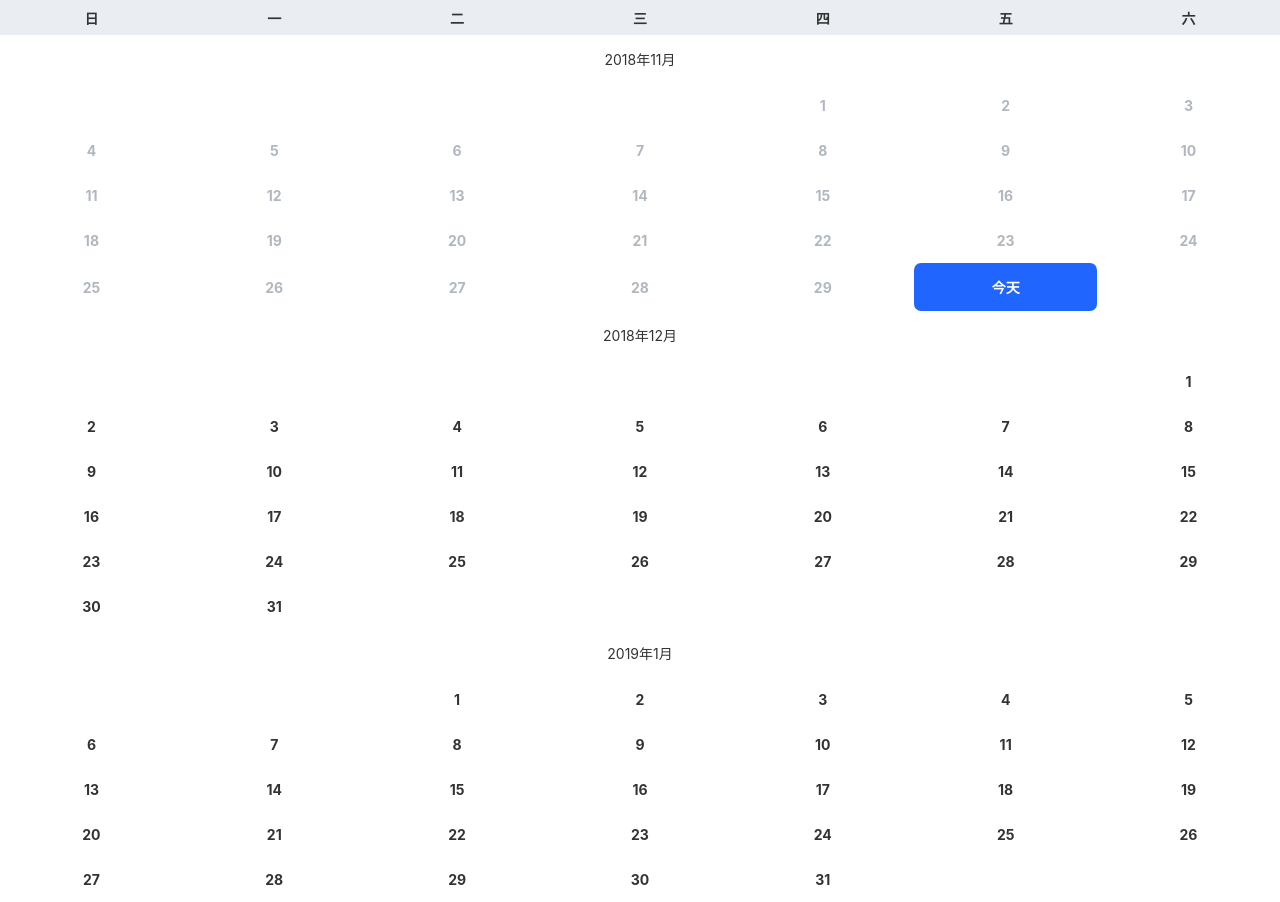
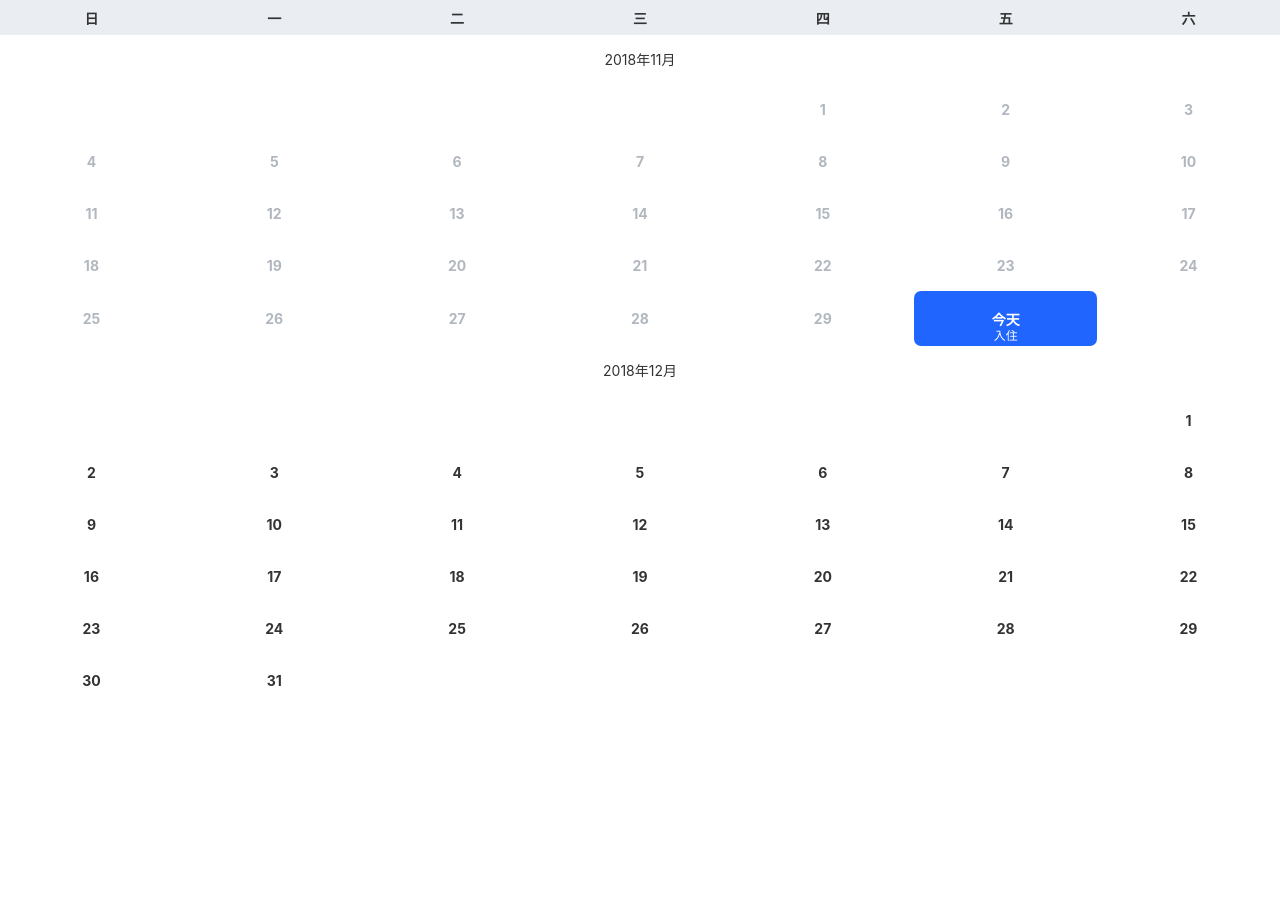
Before and after one commit to howareyouo/feture-calendar, a website: page index.html in a window 1280 px wide. Both pictures are taken after a click on the element "今天". After the commit the page ends 800 px from the top, so only its background shows below. Drawn offline with Linux system fonts and the light colour scheme.

Commit message:
initial commit

```diff
--- a/src/feture-calendar.css
+++ b/src/feture-calendar.css
@@ -25,6 +25,11 @@
 .fc-month {
   padding: 1rem 0;
   text-align: center;
+  flex-basis: 100%;
+}
+.fc-body {
+  display: flex;
+  flex-wrap: wrap;
 }
 .fc-week {
   display: flex;
@@ -36,7 +41,7 @@
   z-index: 1;
   top: 0;
 }
-.fc-week span, .fc-day {
+.fc-week b, .fc-day {
   display: flex;
   align-items: center;
   justify-content: center;
@@ -48,25 +53,27 @@
   background-color: #fff;
   text-align: center;
   font-style: normal;
+  position: relative;
   padding: 1rem 0;
+  margin: .25rem 0;
   cursor: pointer;
-}
-.fc-body, .fc-body section {
-  display: flex;
-  flex-direction: column;
-}
-.fc-days {
-  display: flex;
-  flex-wrap: wrap;
 }
 .fc-day-selected {
   background-color: #2165FF;
   border-radius: .5rem;
+  padding: 1.25rem 0;
+  margin: 0 0;
   color: #fff;
 }
 .fc-day-disabled {
   cursor: not-allowed;
   color: #B1B7BF;
+}
+.fc-day-from, .fc-day-to {
+  position: absolute;
+  font-style: normal;
+  font-size: .85rem;
+  top: 2.5rem;
 }
 .fc-range-from {
   border-bottom-right-radius: 0;
@@ -76,3 +83,6 @@
   border-bottom-left-radius: 0;
   border-top-left-radius: 0;
 }
+.fc-range {
+  background: #E5EEFF;
+}
--- a/src/feture-calendar.js
+++ b/src/feture-calendar.js
@@ -11,8 +11,9 @@
   'use strict'
 
   var defaults = {
-    months: 3,
+    months: 2,
     range: ['入住', '离店'],
+    unit: '晚',
     i18n: {
       months: ['1月', '2月', '3月', '4月', '5月', '6月', '7月', '8月', '9月', '10月', '11月', '12月'],
       weeks: ['日', '一', '二', '三', '四', '五', '六'],
@@ -57,7 +58,7 @@
   }
 
   function appendDays (when, now, options, container) {
-    var disabled = options.disablePast && when.getTime() <= now.getTime() - 1,
+    var disabled = options.disablePast && when.getTime() - now.getTime() < 0,
         today    = when.toDateString() === now.toDateString(),
         weekday  = when.getDay(),
         day      = when.getDate()
@@ -82,21 +83,50 @@
     })
   }
 
+  function setRangeText (el, html, from) {
+    var textEl = el.querySelector('i')
+    if (textEl == null) {
+      textEl = createElement('i', from ? 'fc-day-from' : 'fc-day-to', html)
+      el.appendChild(textEl)
+    } else {
+      textEl.innerHTML = html
+    }
+  }
+
+  function toggleRangeClass (elems, clazz) {
+    var next = elems[0].nextElementSibling
+    while (next != null && next != elems[1]) {
+      if (!next.classList.contains('fc-month')) {
+        next.classList.toggle('fc-range')
+      }
+      next = next.nextElementSibling
+    }
+  }
+
   function rangeSelect (tar, range, elems, ctx) {
-    if (elems.length < 2) {
-      tar.classList.add('fc-day-selected')
-      elems.push(tar)
-      if (elems.length == 2) {
-        elems.sort(function (a, b) {
-          return a.time - b.time
-        })
-        elems[0].classList.add('fc-range-from')
-        elems[1].classList.add('fc-range-to')
-      }
+    if (elems.length >= 2) {
+      toggleRangeClass(elems, 'fc-range')
+      elems.forEach(function (e) {
+        e.removeChild(e.querySelector('i'))
+        e.classList.remove('fc-day-selected')
+        e.classList.remove('fc-range-from')
+        e.classList.remove('fc-range-to')
+      })
+      elems.length = 0
+    }
+    elems.push(tar)
+    tar.classList.add('fc-day-selected')
+    if (elems.length == 1) {
+      setRangeText(tar, range[0], true)
     } else {
-      singleSelect(tar, elems, ctx)
+      elems.sort(function (a, b) { return a.time - b.time })
+      setRangeText(elems[0], range[0], true)
+      setRangeText(elems[1], range[1])
+      toggleRangeClass(elems, 'fc-range')
+      elems[1].classList.add('fc-range-to')
+      elems[0].classList.add('fc-range-from')
+      elems[1].classList.add('fc-range-to')
     }
-    console.log(elems)
   }
 
   function singleSelect (tar, elems, ctx) {
@@ -109,8 +139,6 @@
   function Plugin (el, options) {
     this.options = Object.assign(defaults, options)
     this.elems = []
-    this.date = new Date()
-    this.date.setDate(1)
     this.el = el
     this.init()
   }
@@ -148,7 +176,7 @@
       var weeks = this.options.i18n.weeks
       var week = createElement('div', 'fc-week')
       for (var i in weeks) {
-        week.appendChild(createElement('span', null, weeks[i]))
+        week.appendChild(createElement('b', null, weeks[i]))
       }
       this.body = createElement('div', 'fc-body')
       this.el.appendChild(week)
@@ -158,18 +186,19 @@
     },
 
     appendMonths: function (n) {
-      var date = this.date,
+      var date = new Date(),
           now  = new Date()
+      date.setDate(1)
       while (n--) {
         var current = date.getMonth()
         var monthEl = createElement('div', 'fc-month', date.getFullYear() + '年' + (date.getMonth() + 1) + '月')
-        var daysEl = createElement('div', 'fc-days')
+        // var daysEl = createElement('div', 'fc-days')
         this.body.appendChild(monthEl)
         while (date.getMonth() === current) {
-          appendDays(date, now, this.options, daysEl)
+          appendDays(date, now, this.options, this.body)
           date.setDate(date.getDate() + 1)
         }
-        this.body.appendChild(daysEl)
+        // this.body.appendChild(daysEl)
       }
       // while loop trips over and day is at 30/31, bring it back
       date.setDate(1)
```
